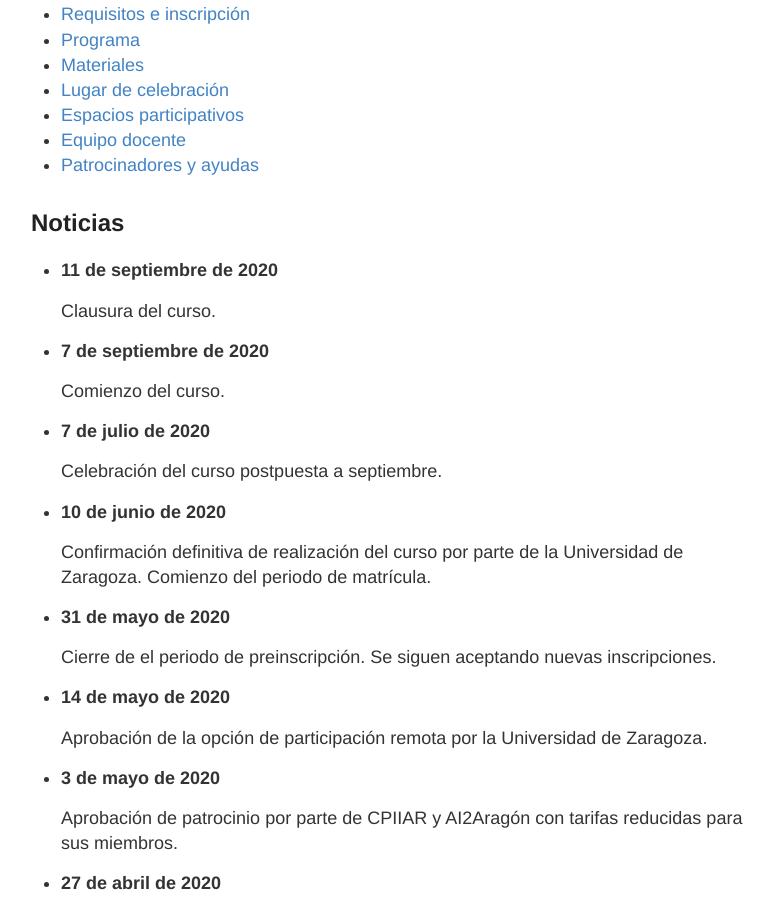
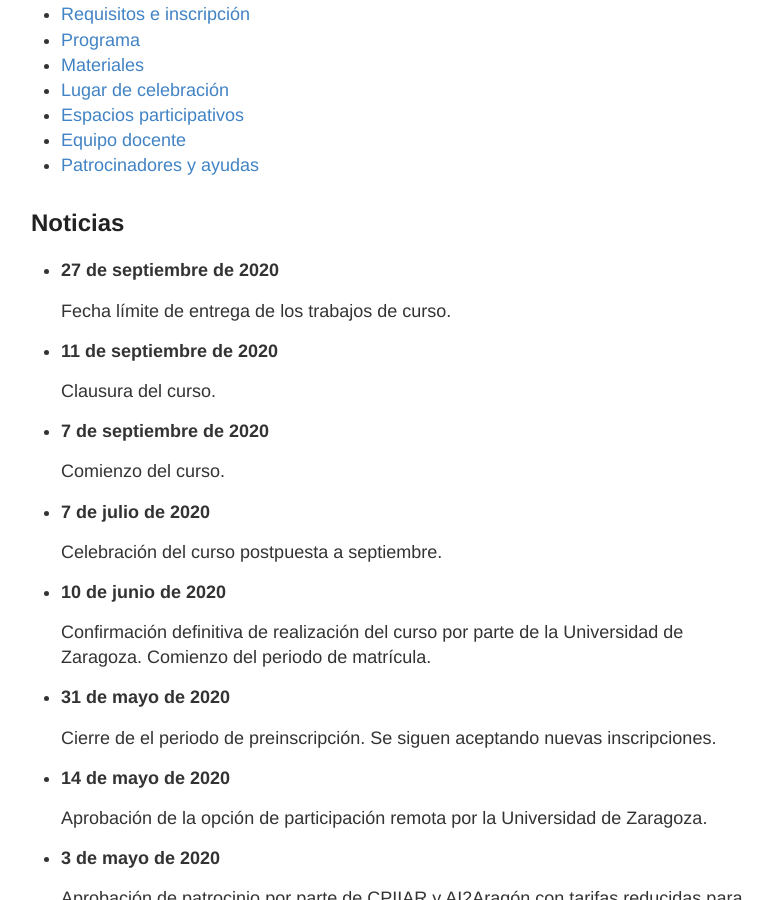
Before and after one commit to robblanco/robblanco.github.io, a Jekyll site: the page built from unizar2020.md, in a window 1280 px wide and 900 px high, scrolled down 461 px. Shown: the whole window, without its empty margins (249-1022 px from the left). Built offline with Jekyll 4.4.1, drawn with Linux system fonts in a browser that asks for light colours.

Commit message:
Class project deadline

```diff
--- a/unizar2020.md
+++ b/unizar2020.md
@@ -18,6 +18,10 @@ Ante cualquier pregunta, no dudes en contactar con los directores del curso.
 {:toc}
 
 ## Noticias
+
+ * **27 de septiembre de 2020**
+
+   Fecha límite de entrega de los trabajos de curso.
 
  * **11 de septiembre de 2020**
 
```
